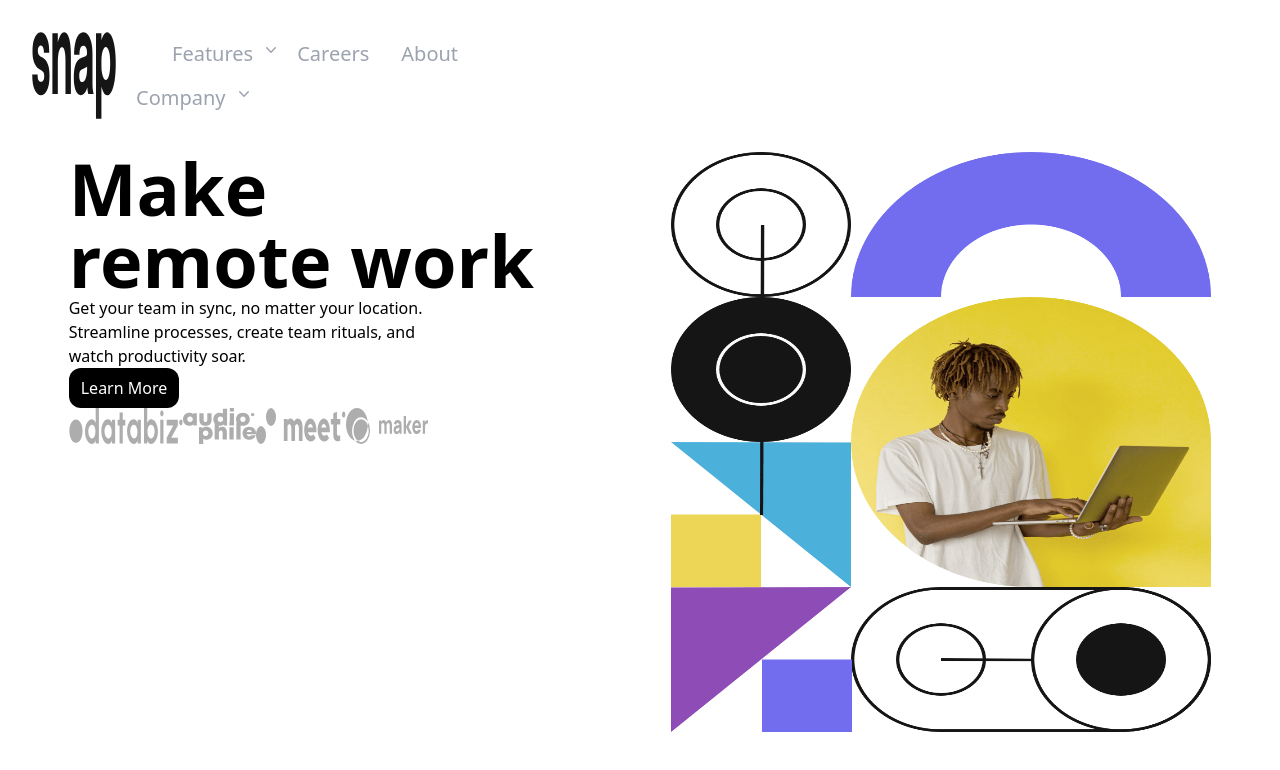
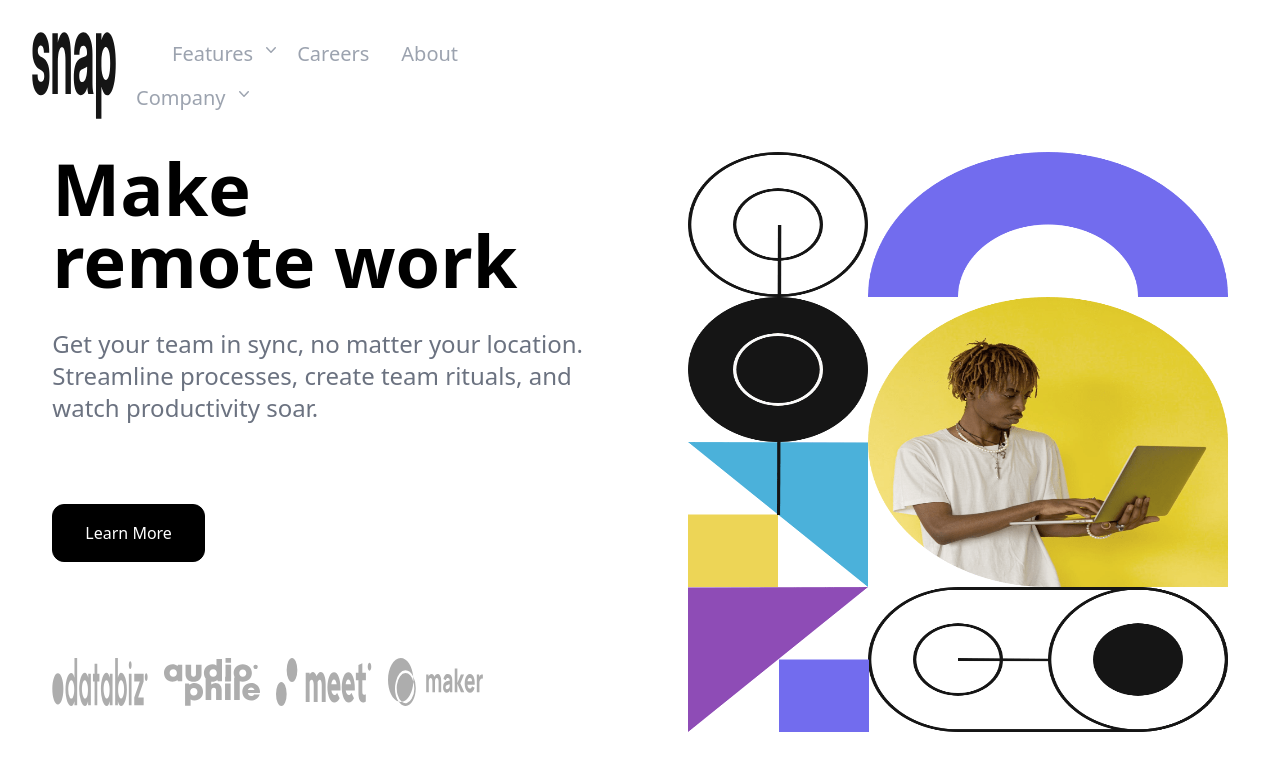
Before and after one commit to kunwarabhi7/challenge-2, a React (Create React App) app: page / in a window 1280 px wide. Shown: the top 770 px of the page. Built offline with nearby package versions, Linux system fonts and the light colour scheme.

Commit message:
complete pc website

```diff
--- a/src/component/Hero.jsx
+++ b/src/component/Hero.jsx
@@ -10,13 +10,13 @@ const Hero = () => {
     <div className='flex justify-around'>
       <div className=''>
         <h1 className='text-7xl font-semibold '  >Make <br /> remote work</h1>
-        <p>Get your team in sync, no matter your location. <br/> Streamline processes, create team rituals, and <br />watch productivity soar.</p>
- <button className='bg-black text-white px-3 py-2 rounded-xl'>Learn More</button>
- <div className='flex'>
-    <img src={Databiz} alt="" />
-    <img src={AudioPhle} alt="" />
-    <img src={Meet} alt="" />
-    <img src={Maker} alt="" />
+        <p className='text-gray-500 py-8 text-2xl'>Get your team in sync, no matter your location. <br/> Streamline processes, create team rituals, and <br />watch productivity soar.</p>
+ <button className='bg-black hover:bg-white hover:text-black border border-black text-white px-8 mt-12 mb-16 py-4 rounded-xl'>Learn More</button>
+ <div className='flex mt-8'>
+    <img src={Databiz} alt="data" className='mr-4 w-24 h-12' />
+    <img src={AudioPhle} alt=""  className='mr-4 w-24 h-12'/>
+    <img src={Meet} alt="" className='mr-4 w-24 h-12'/>
+    <img src={Maker} alt="" className='mr-4 w-24 h-12'/>
  </div>
       </div>
       <div>
```
